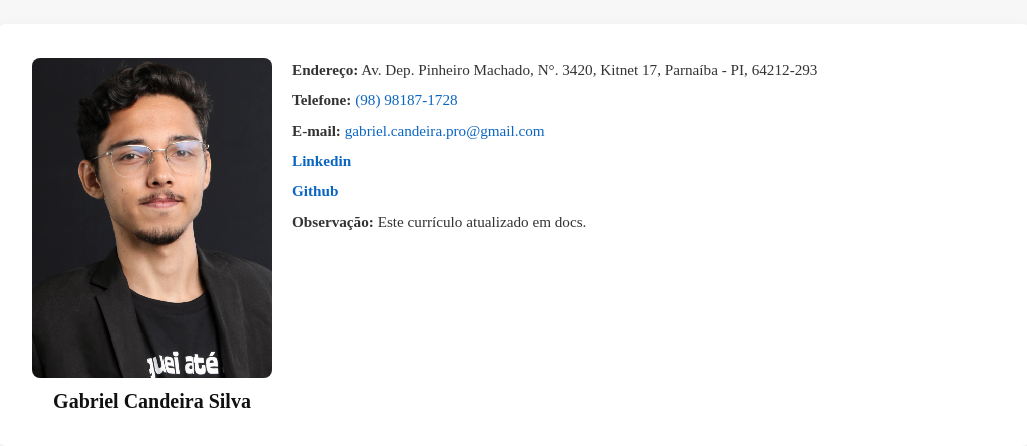
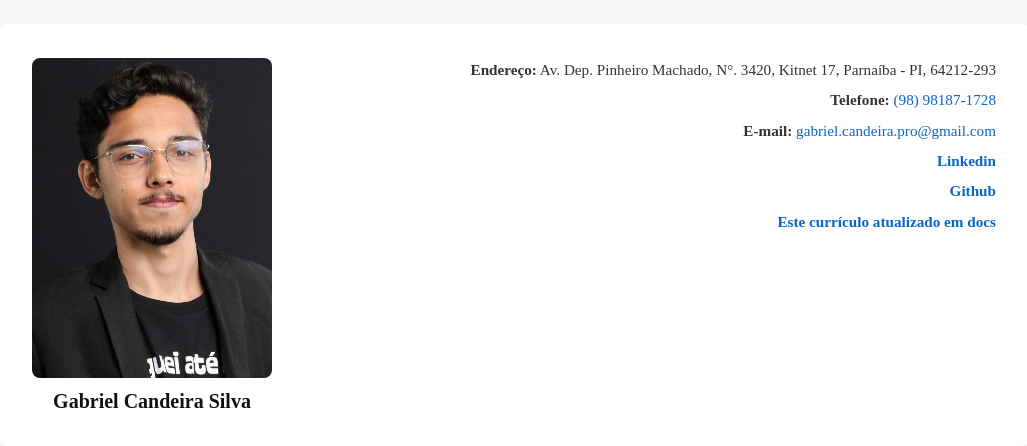
Before and after one commit to Gabriel-Candeira-pro/Curriculo, a plain HTML site: page index.html in a window 1280 px wide. Shown: the whole page, without its empty margins (126-1153 px from the left). Drawn offline with Linux system fonts and the light colour scheme.

Commit message:
Add files via upload

```diff
--- a/cabecalho/cabecalho.html
+++ b/cabecalho/cabecalho.html
@@ -39,7 +39,7 @@
 
     <!-- B6: Observação sobre o currículo -->
     <div class="cabecalho__item" id="obs">
-      <strong>Observação:</strong> Este currículo atualizado em docs.
+        <a href="https://docs.google.com/document/d/1Cr4dmM7kZu2mzJpwatx5yTzjjniq9KZE/edit#heading=h.xq9gb0bd75hj" target="_blank" rel="noopener"><strong>Este currículo atualizado em docs</strong></a>
     </div>
 
   </div>
--- a/cabecalho/css/grid.css
+++ b/cabecalho/css/grid.css
@@ -43,6 +43,7 @@
 }
 
 .cabecalho__item {
+text-align: right;
   font-size: 0.95rem;
   color: #333;
   word-break: break-word;
```
